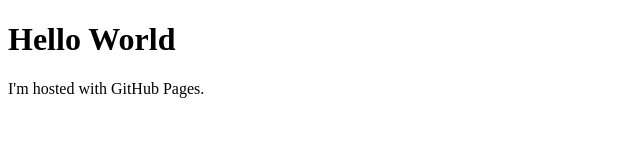
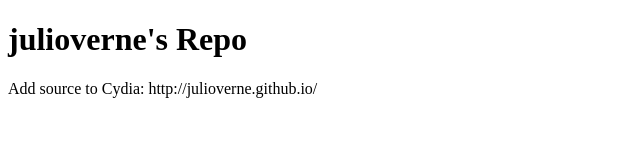
Before and after one commit to julioverne/julioverne.github.io, a plain HTML site: page index.html in a window 1280 px wide. Shown: the whole page, without its empty margins (0-640 px from the left). Drawn offline with Linux system fonts and the light colour scheme.

Commit message:
julioverne's Repo
julioverne's Repo Cydia

```diff
--- a/index.html
+++ b/index.html
@@ -1,7 +1,7 @@
 <!DOCTYPE html>
 <html>
 <body>
-<h1>Hello World</h1>
-<p>I'm hosted with GitHub Pages.</p>
+<h1>julioverne's Repo</h1>
+<p>Add source to Cydia: http://julioverne.github.io/</p>
 </body>
 </html>
```
Also changed, not shown: 5 other files.
